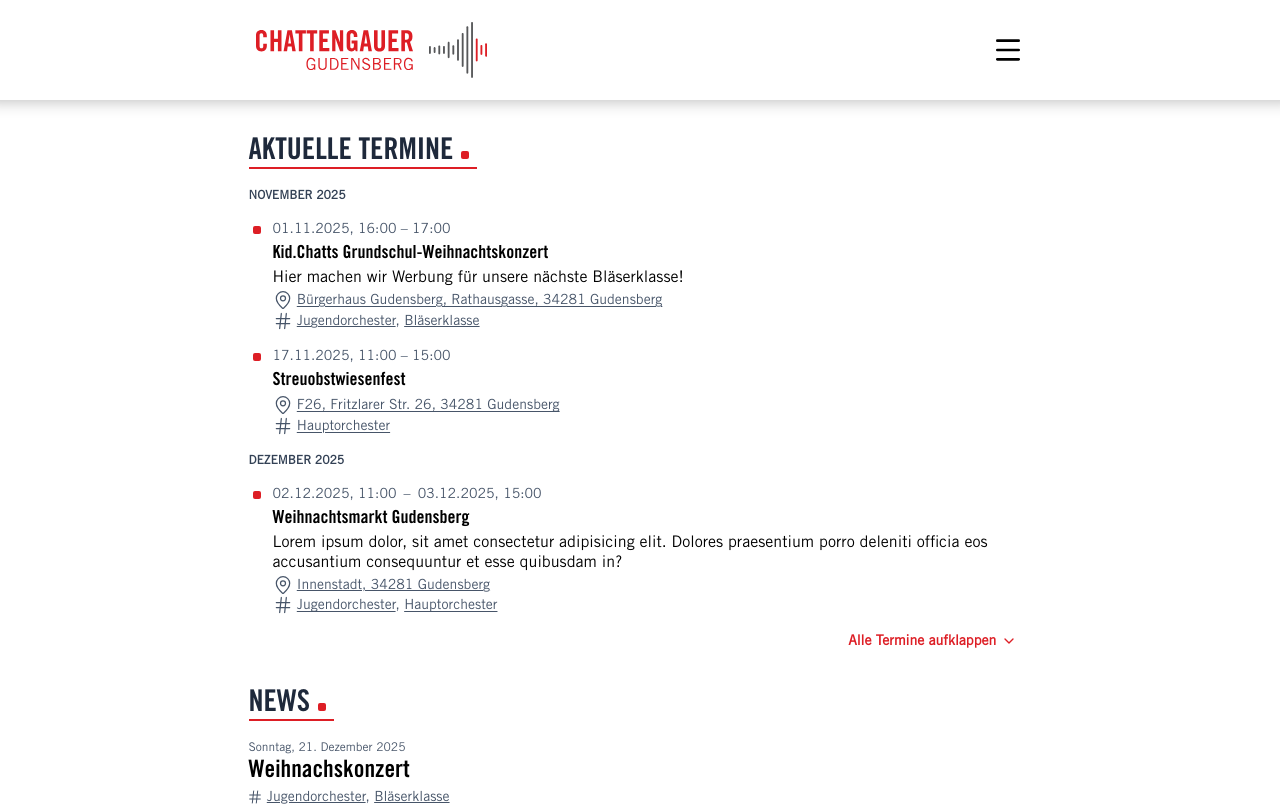
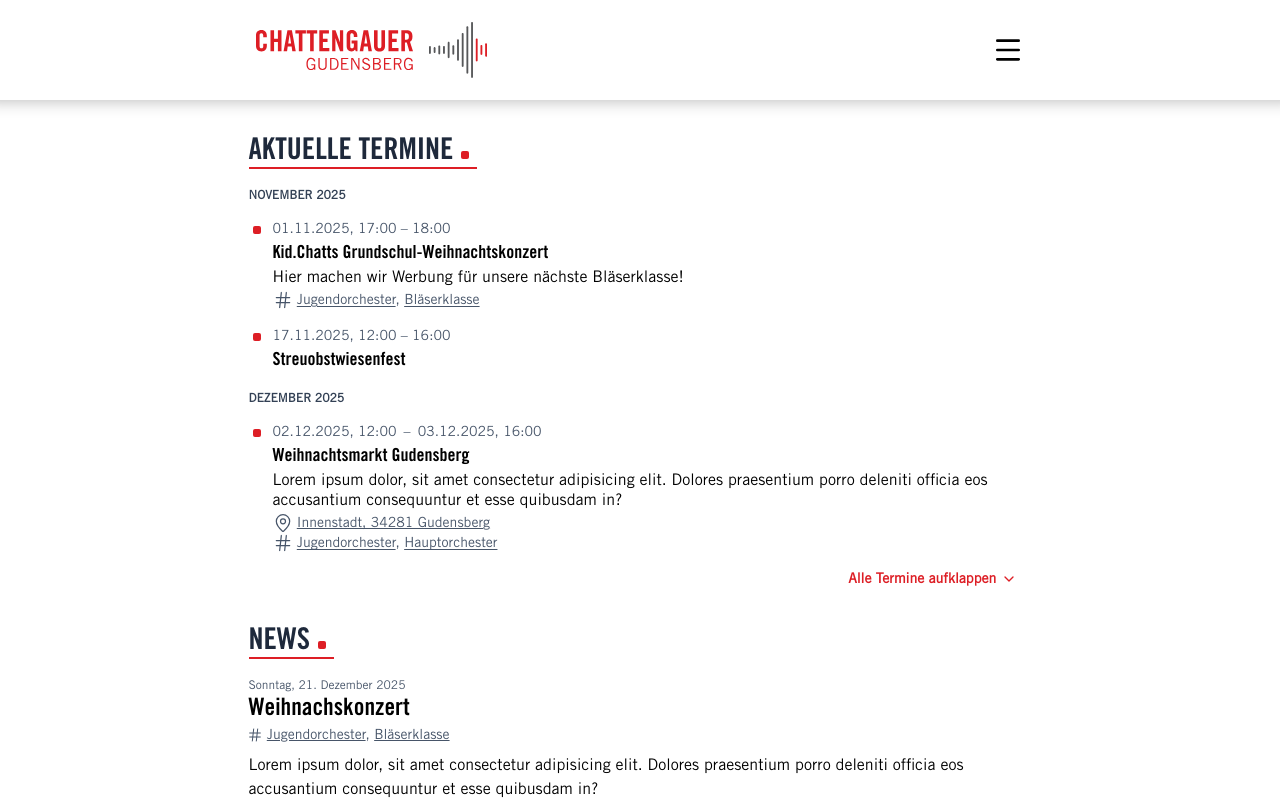
Before and after one commit to Gerschtli/chattengauer-gudensberg, a SvelteKit app: page /aktuelles in a window 1280 px wide. Shown: the top 806 px of the page. Built offline with nearby package versions, Linux system fonts and the light colour scheme.

Commit message:
feat: support all-day events and multi-line descriptions

```diff
--- /dev/null
+++ b/src/lib/time.ts
@@ -0,0 +1,29 @@
+import type { GigData } from './types';
+
+export const TIME_ZONE = 'Europe/Berlin';
+
+export function getStart(time: GigData['time']) {
+	switch (time.type) {
+		case 'all-day': {
+			return new Date(time.day);
+		}
+		case 'range': {
+			return time.start;
+		}
+	}
+}
+
+export function getEnd(time: GigData['time']) {
+	switch (time.type) {
+		case 'all-day': {
+			const date = new Date(time.day);
+			date.setDate(date.getDate() + 1);
+			date.setHours(date.getHours() + 6);
+
+			return date;
+		}
+		case 'range': {
+			return time.end;
+		}
+	}
+}
--- a/src/lib/types.ts
+++ b/src/lib/types.ts
@@ -1 +1,18 @@
+export type GigData = {
+	time:
+		| {
+				type: 'all-day';
+				day: string;
+		  }
+		| {
+				type: 'range';
+				start: Date;
+				end: Date;
+		  };
+	title: string;
+	description?: string;
+	location?: string;
+	ensembles?: string[];
+};
+
 export type SliderAsset = { type: 'image'; uri: string };
--- a/src/routes/aktuelles/+page.server.ts
+++ b/src/routes/aktuelles/+page.server.ts
@@ -1,37 +1,49 @@
 import ensembleImage from '$lib/assets/ensembleImage.jpg';
 import example1 from '$lib/assets/example1.avif';
 import example2 from '$lib/assets/example2.avif';
+import { getEnd, getStart } from '$lib/time';
+import type { GigData } from '$lib/types';
 
-import type { GigData, NewsData } from './types';
+import type { NewsData } from './types';
 
 export async function load() {
 	const gigs = [
 		{
+			time: {
+				type: 'range',
 				start: new Date('2024-12-27T00:00+01:00'),
 				end: new Date('2024-12-27T00:38+01:00'),
+			},
 			title: 'Kid.Chatts Grundschul-Weihnachtskonzert',
 			description: 'Hier machen wir Werbung für unsere nächste Bläserklasse!',
 			location: 'Bürgerhaus Gudensberg, Rathausgasse, 34281 Gudensberg',
 			ensembles: ['Jugendorchester', 'Bläserklasse'],
 		},
 		{
+			time: {
+				type: 'range',
 				start: new Date('2025-11-01T17:00+01:00'),
 				end: new Date('2025-11-01T18:00+01:00'),
+			},
 			title: 'Kid.Chatts Grundschul-Weihnachtskonzert',
 			description: 'Hier machen wir Werbung für unsere nächste Bläserklasse!',
-			location: 'Bürgerhaus Gudensberg, Rathausgasse, 34281 Gudensberg',
 			ensembles: ['Jugendorchester', 'Bläserklasse'],
 		},
 		{
+			time: {
+				type: 'range',
 				start: new Date('2025-11-17T12:00+01:00'),
 				end: new Date('2025-11-17T16:00+01:00'),
+			},
 			title: 'Streuobstwiesenfest',
-			location: 'F26, Fritzlarer Str. 26, 34281 Gudensberg',
-			ensembles: ['Hauptorchester'],
+			ensembles: [],
 		},
 		{
+			time: {
+				type: 'range',
 				start: new Date('2025-12-02T12:00+01:00'),
 				end: new Date('2025-12-03T16:00+01:00'),
+			},
 			title: 'Weihnachtsmarkt Gudensberg',
 			description:
 				'Lorem ipsum dolor, sit amet consectetur adipisicing elit. Dolores praesentium porro deleniti officia eos accusantium consequuntur et esse quibusdam in?',
@@ -39,15 +51,20 @@ export async function load() {
 			ensembles: ['Jugendorchester', 'Hauptorchester'],
 		},
 		{
+			time: {
+				type: 'range',
 				start: new Date('2025-12-15T16:00+01:00'),
 				end: new Date('2025-12-15T18:00+01:00'),
+			},
 			title: 'Adventskonzert',
 			location: 'Ev. Stadtkirche, Am Schloßberg 6, 34281 Gudensberg',
-			ensembles: ['Hauptorchester'],
 		},
 		{
+			time: {
+				type: 'range',
 				start: new Date('2025-12-21T17:00+01:00'),
 				end: new Date('2025-12-21T20:00+01:00'),
+			},
 			title: 'Weihnachskonzert',
 			location: 'Bürgerhaus, Rathausgasse, 34281 Gudensberg',
 			ensembles: ['Jugendorchester', 'Bläserklasse'],
@@ -82,9 +99,9 @@ export async function load() {
 	] satisfies NewsData[];
 
 	return {
-		gigs: gigs //
-			.filter((gig) => gig.end >= new Date())
-			.toSorted((a, b) => a.start.getTime() - b.start.getTime()),
+		gigs: gigs
+			.filter((gig) => getEnd(gig.time) >= new Date())
+			.toSorted((a, b) => getStart(a.time).getTime() - getStart(b.time).getTime()),
 		news: news.toSorted((a, b) => b.date.getTime() - a.date.getTime()),
 	};
 }
--- a/src/routes/aktuelles/Gig.svelte
+++ b/src/routes/aktuelles/Gig.svelte
@@ -2,7 +2,8 @@
 	import { HashIcon, MapPinIcon } from 'lucide-svelte';
 	import type { HTMLAttributes } from 'svelte/elements';
 
-	import type { GigData } from './types';
+	import { TIME_ZONE } from '$lib/time';
+	import type { GigData } from '$lib/types';
 
 	interface Props {
 		class?: HTMLAttributes<EventTarget>['class'];
@@ -11,27 +12,44 @@
 
 	let { class: className, gig }: Props = $props();
 
-	const timeFormatted = $derived.by(() =>
-		new Intl.DateTimeFormat('de-DE', {
+	const timeFormatted = $derived.by(() => {
+		if (gig.time.type === 'all-day') {
+			return new Intl.DateTimeFormat('de-DE', {
+				year: 'numeric',
+				month: '2-digit',
+				day: '2-digit',
+				timeZone: TIME_ZONE,
+			}).format(new Date(gig.time.day));
+		}
+
+		return new Intl.DateTimeFormat('de-DE', {
 			year: 'numeric',
 			month: '2-digit',
 			day: '2-digit',
 			hour: '2-digit',
 			minute: '2-digit',
+			timeZone: TIME_ZONE,
 		})
-			.formatRange(gig.start, gig.end)
+			.formatRange(gig.time.start, gig.time.end)
 			.replace('\u2013', ' \u2013 ')
-			.replace(' Uhr', ''),
-	);
+			.replace(' Uhr', '');
+	});
 </script>
 
 <div class={['gig grid', className]}>
 	<div class="ml-1 aspect-square h-2 self-center rounded-sm bg-accent"></div>
 	<p class="text-sm text-slate-600">{timeFormatted}</p>
 	<p class="font-accent text-lg">{gig.title}</p>
+
 	{#if gig.description}
-		<p class="mb-0.5 leading-tight">{gig.description}</p>
+		<div class="mb-0.5 grid gap-y-2">
+			{#each gig.description.split('\n') as line}
+				<p class="leading-tight">{line}</p>
+			{/each}
+		</div>
 	{/if}
+
+	{#if gig.location}
 		<p class="text-sm text-slate-600">
 			<MapPinIcon class="inline" strokeWidth={1.5} size={20} />
 			<a
@@ -43,22 +61,29 @@
 				{gig.location}
 			</a>
 		</p>
+	{/if}
+
+	{#if gig.ensembles?.length}
 		<p class="text-sm text-slate-600">
 			<HashIcon class="inline" strokeWidth={1.5} size={20} />
 			{#each gig.ensembles as ensemble, i}
 				{#if i !== 0},{/if}
-			<a href="/ensembles/{ensemble}" class="underline decoration-from-font underline-offset-2 hover:text-accent">
+				<a
+					href="/ensembles/{ensemble}"
+					class="underline decoration-from-font underline-offset-2 hover:text-accent"
+				>
 					{ensemble}
 				</a>
 			{/each}
 		</p>
+	{/if}
 </div>
 
 <style>
 	.gig {
 		grid-template-columns: 1.5rem 1fr;
 
-		p {
+		> :not(:first-child) {
 			grid-column: 2;
 		}
 	}
--- a/src/routes/aktuelles/Gigs.svelte
+++ b/src/routes/aktuelles/Gigs.svelte
@@ -3,9 +3,10 @@
 	import { slide } from 'svelte/transition';
 
 	import { SimpleLayout } from '$lib/simpleLayout';
+	import { TIME_ZONE, getStart } from '$lib/time';
+	import type { GigData } from '$lib/types';
 
 	import Gig from './Gig.svelte';
-	import type { GigData } from './types';
 
 	interface Props {
 		gigs: GigData[];
@@ -20,7 +21,11 @@
 	const set = new Set<string>();
 
 	function buildSeparator(gig: GigData) {
-		const rendered = new Intl.DateTimeFormat('de-DE', { month: 'long', year: 'numeric' }).format(gig.start);
+		const rendered = new Intl.DateTimeFormat('de-DE', {
+			month: 'long',
+			year: 'numeric',
+			timeZone: TIME_ZONE,
+		}).format(getStart(gig.time));
 
 		if (set.has(rendered)) return undefined;
 
--- a/src/routes/aktuelles/News.svelte
+++ b/src/routes/aktuelles/News.svelte
@@ -3,6 +3,7 @@
 
 	import Slider from '$lib/Slider.svelte';
 	import { SimpleLayout } from '$lib/simpleLayout';
+	import { TIME_ZONE } from '$lib/time';
 
 	import type { NewsData } from './types';
 
@@ -21,7 +22,9 @@
 			<article class="content-grid gap-y-2">
 				<header>
 					<p class="text-xs text-slate-600">
-						{new Intl.DateTimeFormat('de-DE', { dateStyle: 'full' }).format(entry.date)}
+						{new Intl.DateTimeFormat('de-DE', { dateStyle: 'full', timeZone: TIME_ZONE }).format(
+							entry.date,
+						)}
 					</p>
 					<h3 class="font-accent text-2xl">{entry.title}</h3>
 					<p class="text-sm text-slate-600">
```
Also changed, not shown: src/routes/aktuelles/types.ts (+0 -9 lines). Lines whose indentation alone changed are shown as unchanged.
